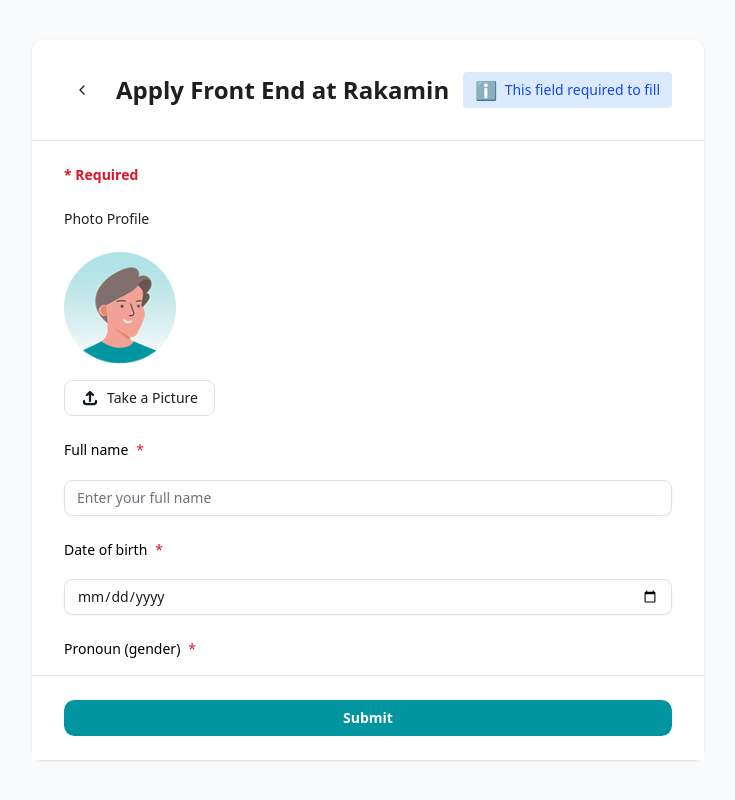
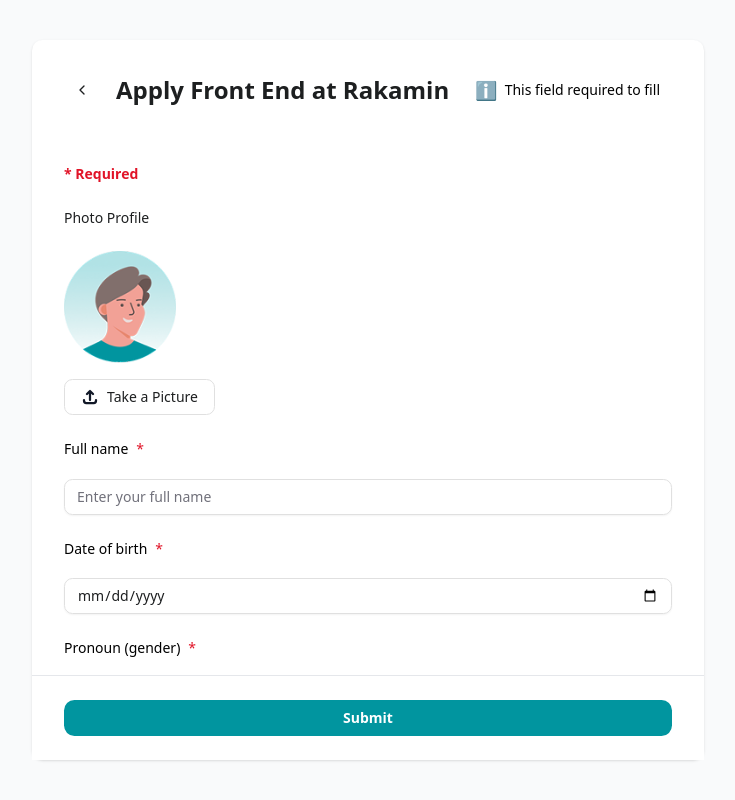
Before and after one commit to RamdlanFaqih/hiring-platform-ramfaq, a Next.js app: page /job-list/1 in a window 1280 px wide. Shown: the top 800 px of the page, without its empty margins (272-1007 px from the left). Built offline with nearby package versions, Linux system fonts and the light colour scheme.

Commit message:
fix: remove border

```diff
--- a/src/modules/candidate/job-apply/job-apply.tsx
+++ b/src/modules/candidate/job-apply/job-apply.tsx
@@ -38,27 +38,22 @@ const JobApply = () => {
         <div className="min-h-screen bg-gray-50">
             <div className="max-w-2xl mx-auto py-10 h-screen flex flex-col">
                 <div className="bg-white rounded-lg shadow-sm flex flex-col h-full">
-                    {/* Header - Fixed */}
-                    <div className="flex items-center justify-between p-8 border-b border-gray-200 flex-shrink-0">
+                    <div className="flex items-center justify-between p-8 border-gray-200 flex-shrink-0">
                         <div className="flex items-center gap-4">
                             <Button variant="ghost" size="icon" className="text-[#1d1f20]" onClick={handleBack}>
                                 <ChevronLeft size={24} />
                             </Button>
                             <h1 className="text-2xl font-semibold text-[#1d1f20]">Apply Front End at Rakamin</h1>
                         </div>
-                        <div className="bg-blue-100 text-blue-700 px-3 py-1 rounded text-sm font-medium flex items-center gap-2">
+                        <div className="px-3 py-1 rounded text-sm font-medium flex items-center gap-2">
                             <span className="text-lg">ℹ️</span>
                             This field required to fill
                         </div>
                     </div>
 
                     <form onSubmit={onSubmit} className="flex flex-col flex-1 overflow-hidden">
-                        {/* Scrollable Content - Takes remaining space */}
                         <div className="flex-1 overflow-y-auto px-8 py-6 space-y-6">
-                            {/* Required Label */}
                             <div className="text-[#e11428] font-semibold text-sm">* Required</div>
-
-                            {/* Photo Profile Section */}
                             <Field>
                                 <FieldLabel className="text-[#1d1f20] font-medium">Photo Profile</FieldLabel>
                                 <div className="flex flex-col gap-4 mt-3">
```
